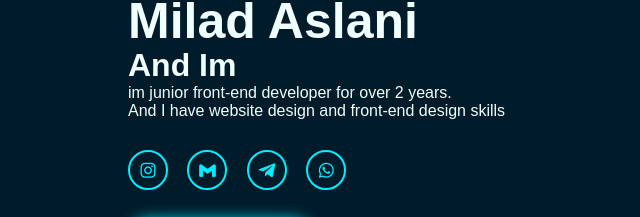
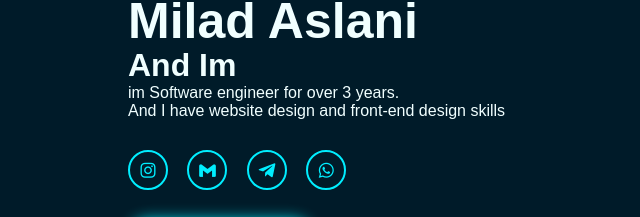
Before and after one commit to Miladeyes/miladaslani.com, a plain HTML site: page index.html in a window 1280 px wide. Shown: the part 325-542 px from the top of the page, 0-640 px from the left. Drawn offline with nearby package versions, Linux system fonts and the light colour scheme.

Commit message:
Update index.html

```diff
--- a/index.html
+++ b/index.html
@@ -26,7 +26,7 @@
             <h3>hello, Its Me</h3>
             <h1>Milad Aslani</h1>
             <h3>And Im <span class="text"></span></h3>
-            <p>im junior front-end developer for over 2 years.
+            <p>im Software engineer for over 3 years.
                 <br>And I have website design and front-end design skills</br>
             </p>
             <div class="home-social">
```
